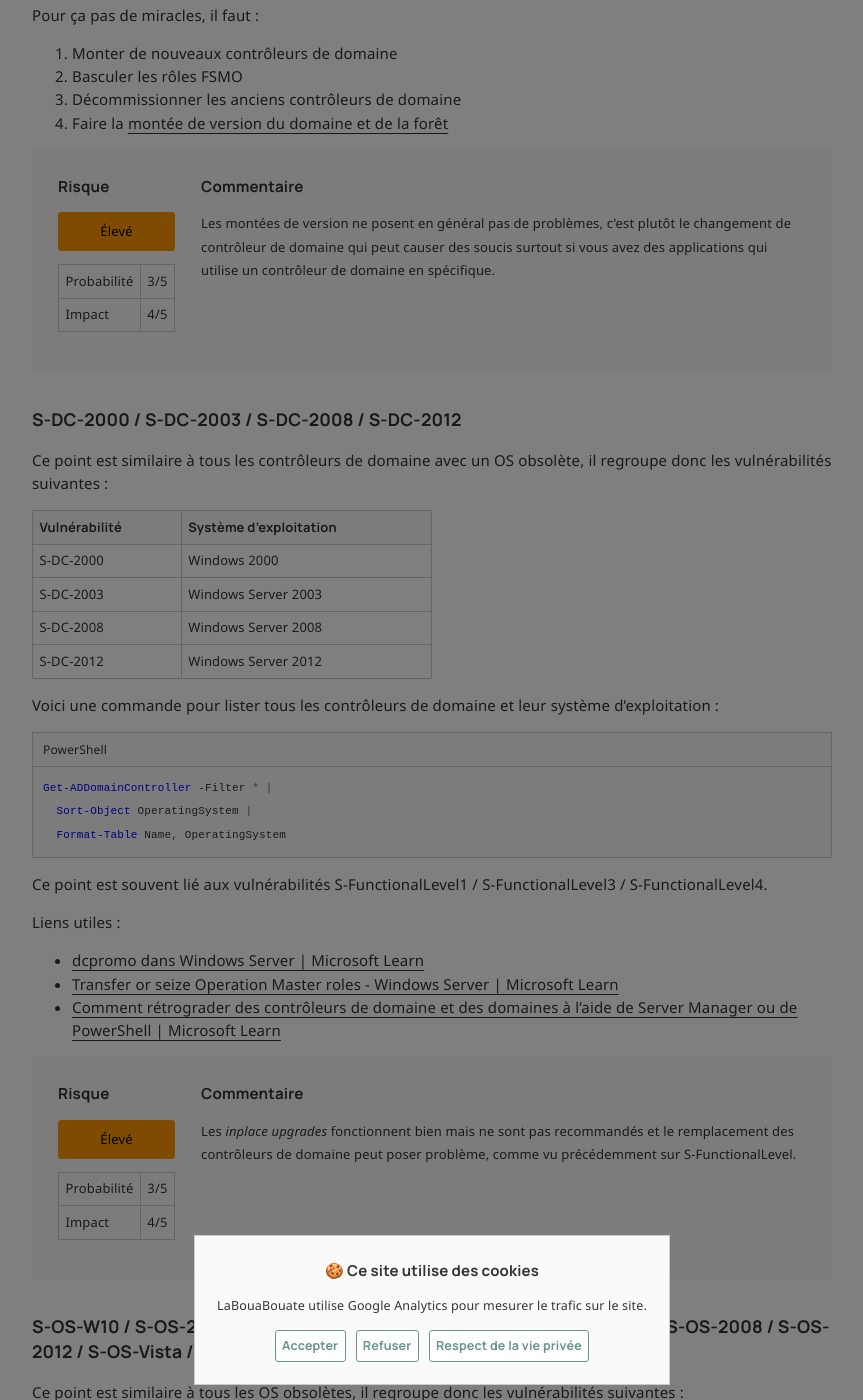
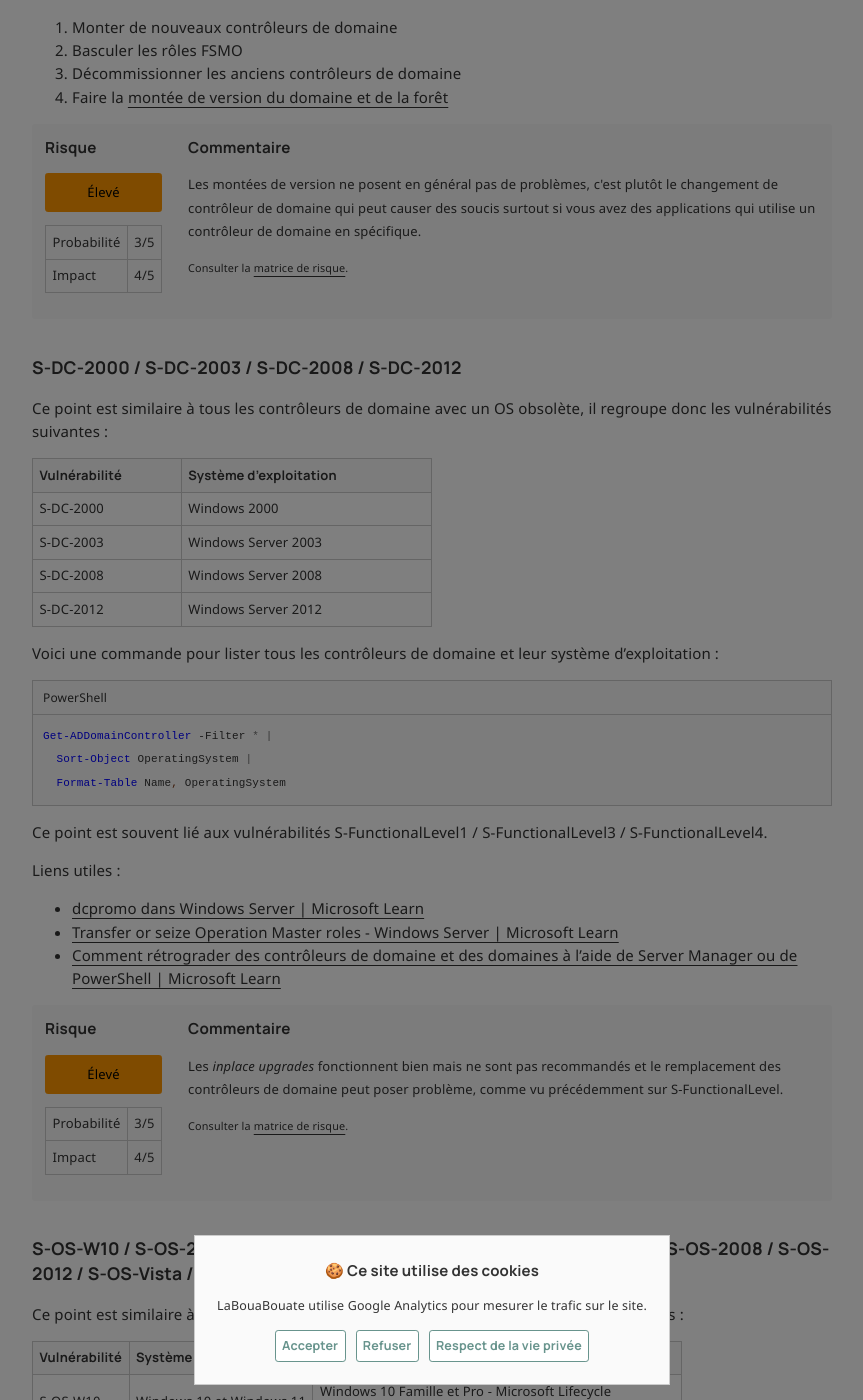
Before and after one commit to leobouard/leobouard.github.io, a Jekyll site: the page built from _posts/2025-06-04-remediation-ad-pingcastle-001.md, in a window 1280 px wide and 1400 px high, scrolled down 4048 px. Shown: the whole window, without its empty margins (208-1071 px from the left). Built offline with Jekyll 4.4.1, drawn with Linux system fonts in a browser that asks for light colours; nearby versions of some CDN libraries; some web fonts are replaced; comment, search, counter and statistics services are not loaded; some of the changed text lies outside the part shown.

Commit message:
Update risk-score.html

```diff
--- a/_includes/risk-score.html
+++ b/_includes/risk-score.html
@@ -22,7 +22,7 @@
 
 <div style="
     background: var(--lightaccent);
-    padding: 2em;
+    padding: 1em;
     font-size: small;
     margin: auto;
     border-radius: 0.25em;
@@ -48,5 +48,6 @@
   <div>
     <h3 style="margin-top: 0;">Commentaire</h3>
     <p>{{ comment }}</p>
+    <small>Consulter la <a href="/riskmatrix">matrice de risque</a>.</small>
   </div>
 </div>
```
